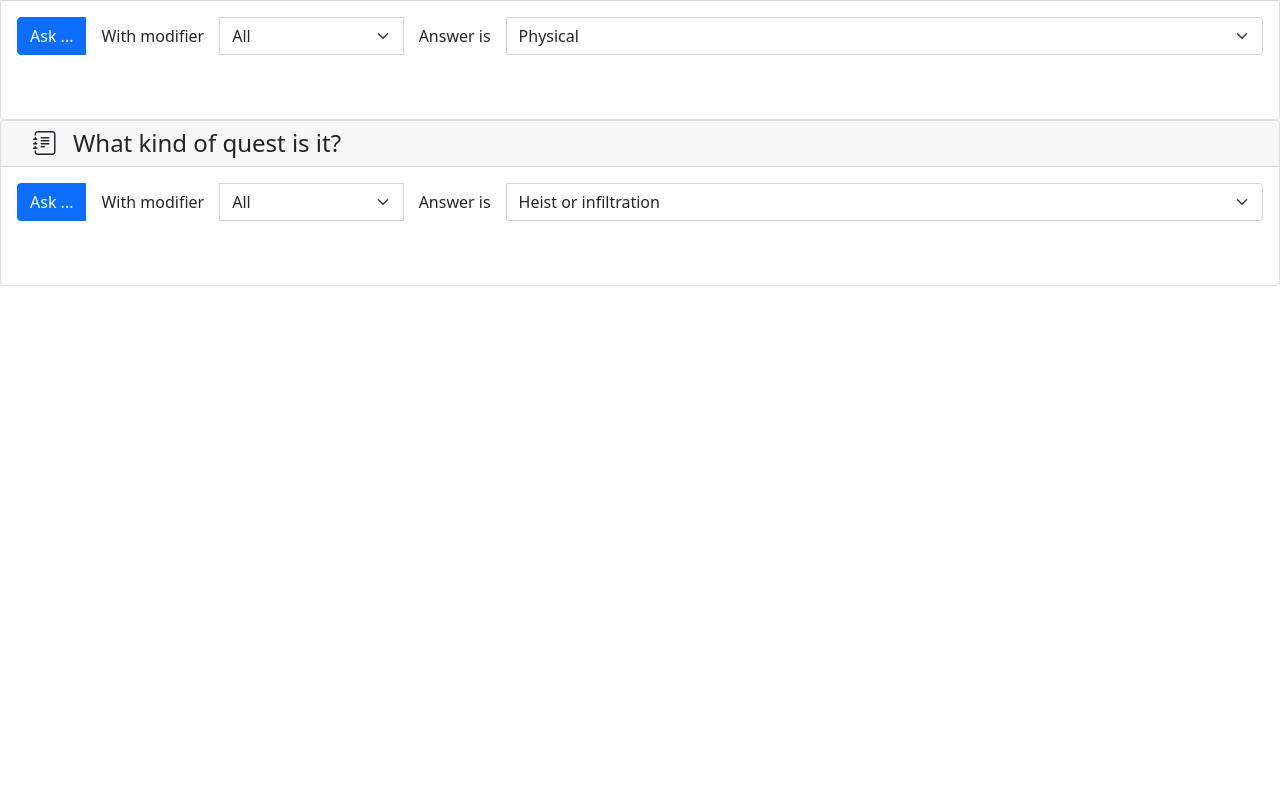
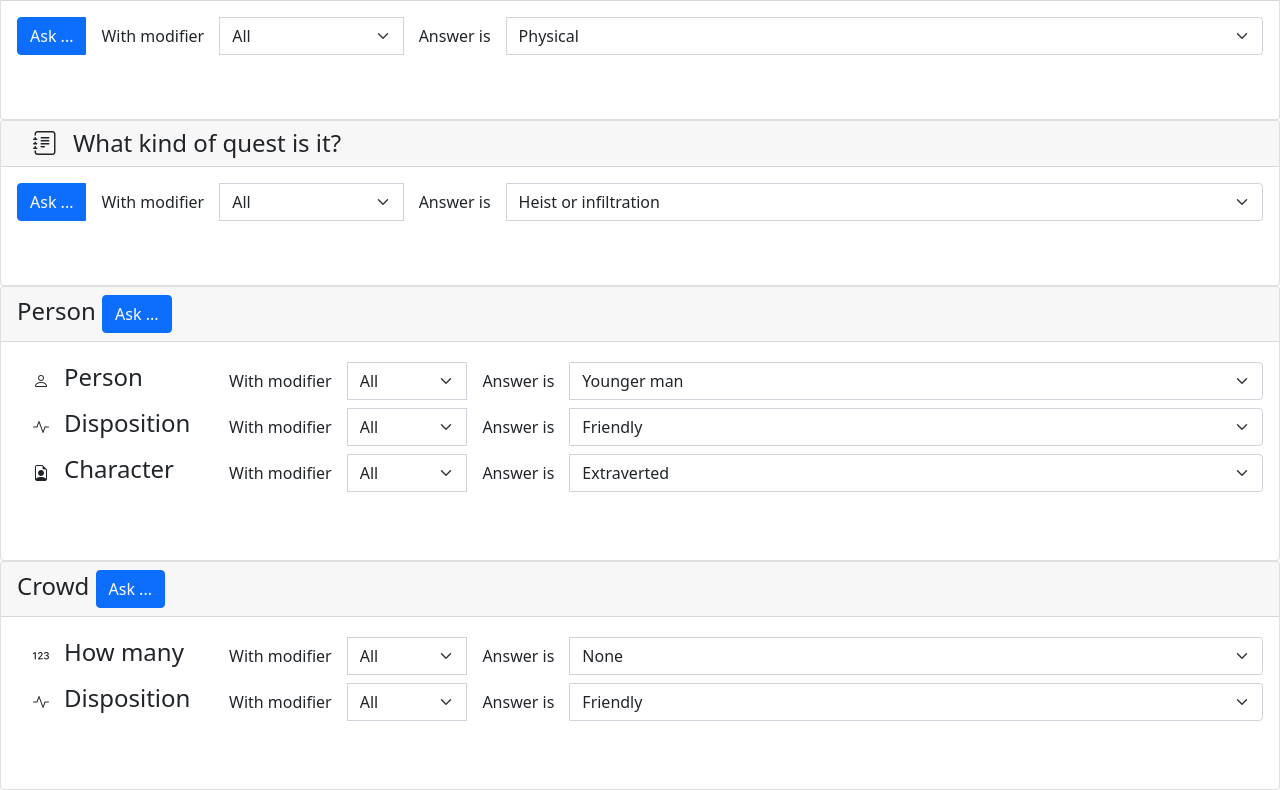
Before and after one commit to paulpaterson/srpgoracle, a website with bundled scripts: page index.html in a window 1280 px wide. Shown: the part 1372-2162 px from the top of the page. Before the commit the page ends 1658 px from the top, so only its background shows below. Built offline with nearby package versions, Linux system fonts and the light colour scheme.

Commit message:
Allow for groups of choices

```diff
--- a/index.html
+++ b/index.html
@@ -12,6 +12,7 @@
 <body>
 
     <div id="choices"></div>
+    <div id="groups"></div>
     <!-- Link to the compiled JavaScript file -->
 
 </body>
--- a/src/app.ts
+++ b/src/app.ts
@@ -1,5 +1,6 @@
 import {getGreeting, randomElement, randomNumber} from "./common";
-import {ALL_CHOICES, showChoices} from "./ui";
+import {ALL_CHOICES, showChoices, showGroup} from "./ui";
+import {GROUPS} from "./content";
 
 
 
@@ -8,4 +9,7 @@ document.addEventListener("DOMContentLoaded", () => {
     for (let opt of ALL_CHOICES.getTypesOfChoice()) {
         showChoices('choices', 'one', opt);
     }
+    for (let item of GROUPS.getGroupNames()) {
+        showGroup('groups', 'two', item);
+    }
 })
--- a/src/choices.ts
+++ b/src/choices.ts
@@ -72,6 +72,21 @@ export class Choices {
     }
 }
 
+export class ChoiceGroup {
+    groups: Record<string, Choice[]>;
+
+    constructor() {
+        this.groups = {};
+    }
+
+    getGroupNames(): string[] {
+        return Object.keys(this.groups);
+    }
+
+    getGroupNamed(name: string): Choice[] {
+        return this.groups[name];
+    }
+}
 
 export function O(name: string, valid_in?: string[]): Option {
     return new Option(name, valid_in);
--- a/src/content.ts
+++ b/src/content.ts
@@ -1,4 +1,4 @@
-import {Choice, Choices, O} from "./choices";
+import {Choice, ChoiceGroup, Choices, O} from "./choices";
 
 
 export let ALL_CHOICES = new Choices();
@@ -50,7 +50,7 @@ ALL_CHOICES.addChoice(new Choice("Sex", "What sex are they?", 'person-standing-d
     O("Female"),
 ]));
 
-ALL_CHOICES.addChoice(new Choice("True or not", "Is it true or is it correct or does it happen?", 'check', [
+ALL_CHOICES.addChoice(new Choice("Yes or No", "Simple Yes / No Question?", 'check', [
     O("Yes"),
     O("No"),
 ]));
@@ -101,3 +101,16 @@ ALL_CHOICES.addChoice(new Choice("Quests", "What kind of quest is it?", 'journal
     O("Deal with injustice or fight polical corruption", ['non-fantasy']),
     O("Enchanted journey", []),
 ]));
+
+
+export let GROUPS = new ChoiceGroup();
+GROUPS.groups['Person'] = [
+    ALL_CHOICES.getChoiceNamed('Person'),
+    ALL_CHOICES.getChoiceNamed('Disposition'),
+    ALL_CHOICES.getChoiceNamed('Character'),
+];
+
+GROUPS.groups['Crowd'] = [
+    ALL_CHOICES.getChoiceNamed('How many'),
+    ALL_CHOICES.getChoiceNamed('Disposition'),
+]
--- a/src/ui.ts
+++ b/src/ui.ts
@@ -1,5 +1,6 @@
 import {randomElement, randomNumber} from "./common";
-import {ALL_CHOICES} from "./content";
+import {ALL_CHOICES, GROUPS} from "./content";
+import {Choice, ChoiceGroup} from "./choices";
 export { ALL_CHOICES};
 
 
@@ -80,13 +81,18 @@ export function showChoices(element_name: string, id: string, type_name: string)
 
         let button = document.createElement('button')
         button.textContent = 'Ask ...';
-        button.addEventListener('click', handleClick);
         button.type = "submit";
         button.className = "btn btn-primary";
+        group.appendChild(button);
 
 
-        group.appendChild(button);
+        let handleClick = addChoiceBody(group, type_name);
 
+        button.addEventListener('click', handleClick);
+    }
+}
+
+function addChoiceBody(group: HTMLElement, type_name: string) {
     // Things that modify the options
     let modifiers = document.createElement('select');
     modifiers.className = "form-select";
@@ -153,5 +159,63 @@ export function showChoices(element_name: string, id: string, type_name: string)
             }
         }
     }
+
+    return handleClick;
+}
+
+type click_handler = (event: MouseEvent) => void;
+
+export function showGroup(element_name: string, id: string, item: string): void {
+    let group = GROUPS.getGroupNamed(item);
+    let parent_element = document.getElementById(element_name);
+    let click_handers = new Array<click_handler>();
+    if (parent_element) {
+        // The main header for the group
+        let element = document.createElement('div');
+        element.className = 'card pb-5';
+        parent_element.appendChild(element);
+
+        // The select option
+        let name = document.createElement('h4');
+        name.className = "card-header";
+        name.textContent = item + '   ';
+        element.appendChild(name);
+
+        let card = document.createElement('div');
+        card.className = "card-body";
+        element.appendChild(card);
+
+        // The individual items
+        for (let choice of group) {
+            let group = document.createElement('div');
+            group.className = "input-group align-items-center py-1";
+            card.appendChild(group);
+
+            let icon = document.createElement('i');
+            icon.className = `bi bi-${choice.icon} px-3`;
+            group.appendChild(icon);
+
+            let choice_label = document.createElement('h4');
+            choice_label.textContent = choice.name;
+            choice_label.style = 'width: 150px';
+            group.appendChild(choice_label);
+
+            let handleClick = addChoiceBody(group, choice.name);
+            click_handers.push(handleClick);
+        }
+
+        let button = document.createElement('button')
+        button.textContent = 'Ask ...';
+        button.type = "submit";
+        button.className = "btn btn-primary";
+        button.addEventListener('click', handleAllClicks);
+        name.appendChild(button);
+
+        // Call all the handlers of all the choices
+        function handleAllClicks(event: MouseEvent): void {
+            for (let handler of click_handers) {
+                handler(event);
             }
         }
+    }
+}
```
Lines whose indentation alone changed are shown as unchanged.
